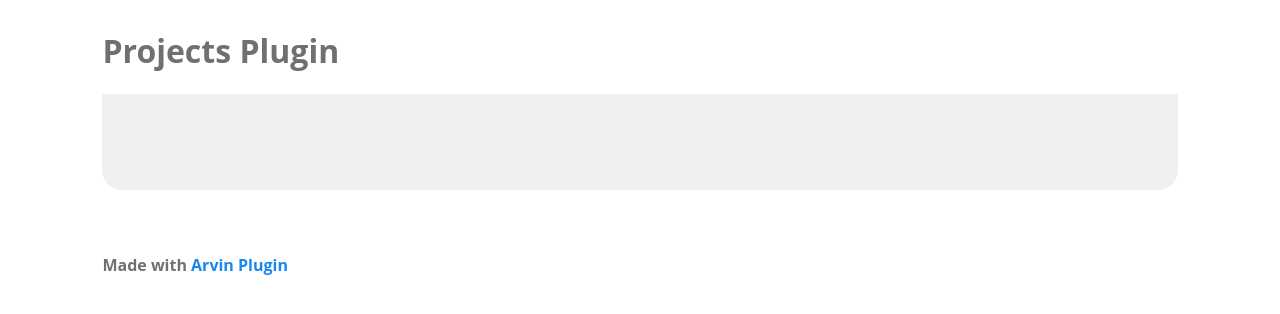
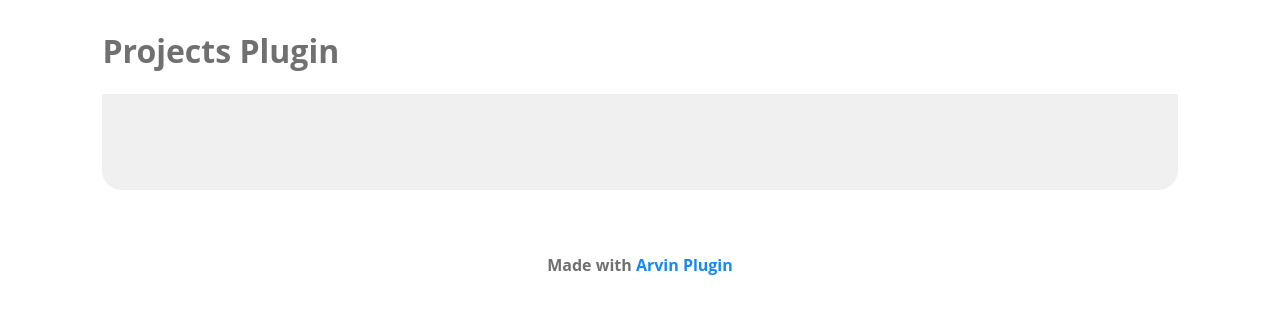
Before and after one commit to arvin-plugin/arvin-plugin.github.io.old, a plain HTML site: page product.html in a window 1280 px wide. Shown: the part 102-416 px from the top of the page. Drawn offline with nearby package versions, Linux system fonts and the light colour scheme; no server answers.

Commit message:
Update product.html

```diff
--- a/product.html
+++ b/product.html
@@ -29,7 +29,9 @@
         <section class="repos">
             <ul class="repo-list"></ul>
         </section>
-        <h4>Made with <a href="https://github.com/arvin-plugin">Arvin Plugin</a></h4>
+       <footer>
+            <center><h4>Made with <a href="https://github.com/arvin-plugin">Arvin Plugin</a></h4></center>
+        </footer>
     </main>
 </body>
 
```
